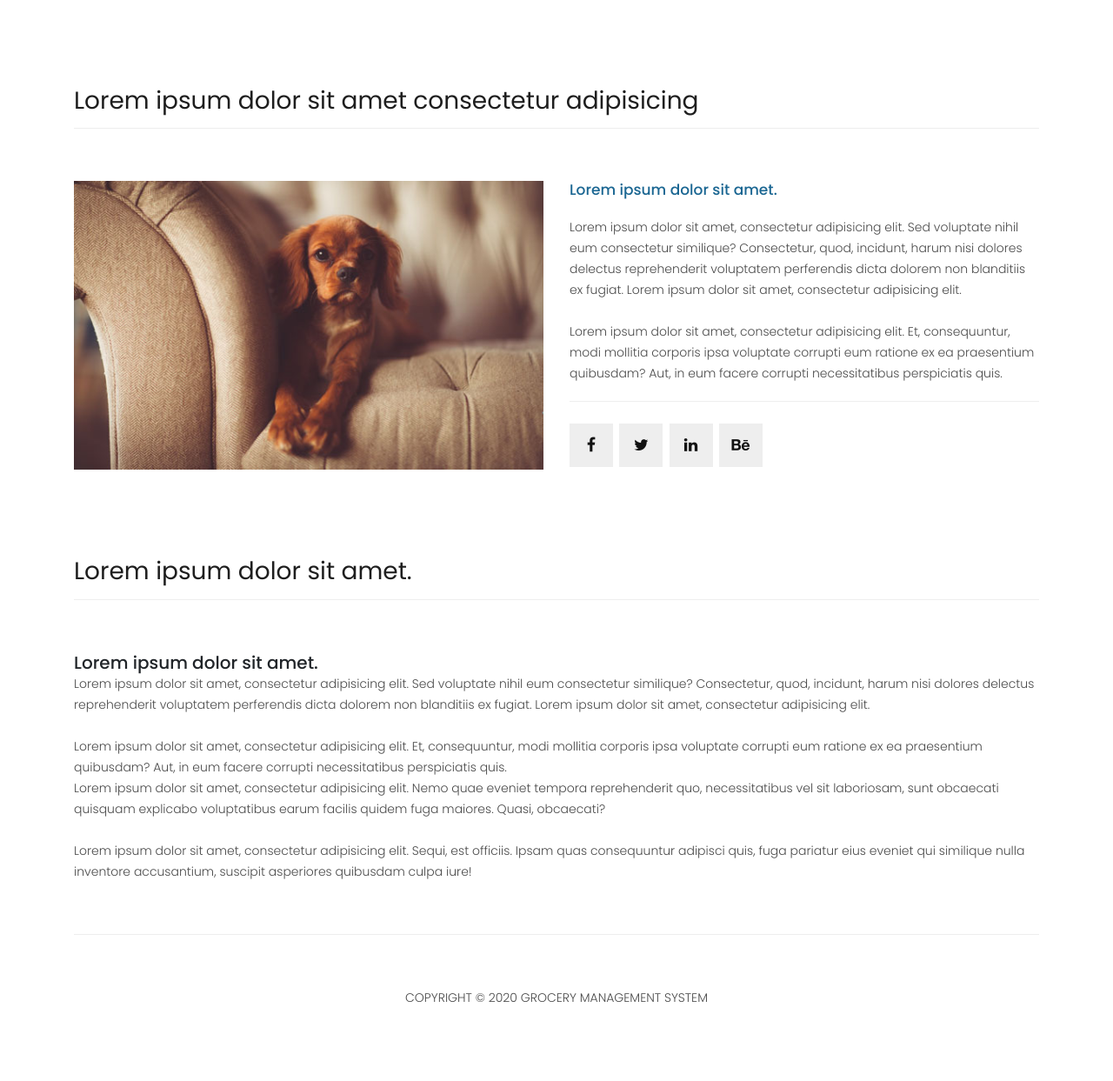
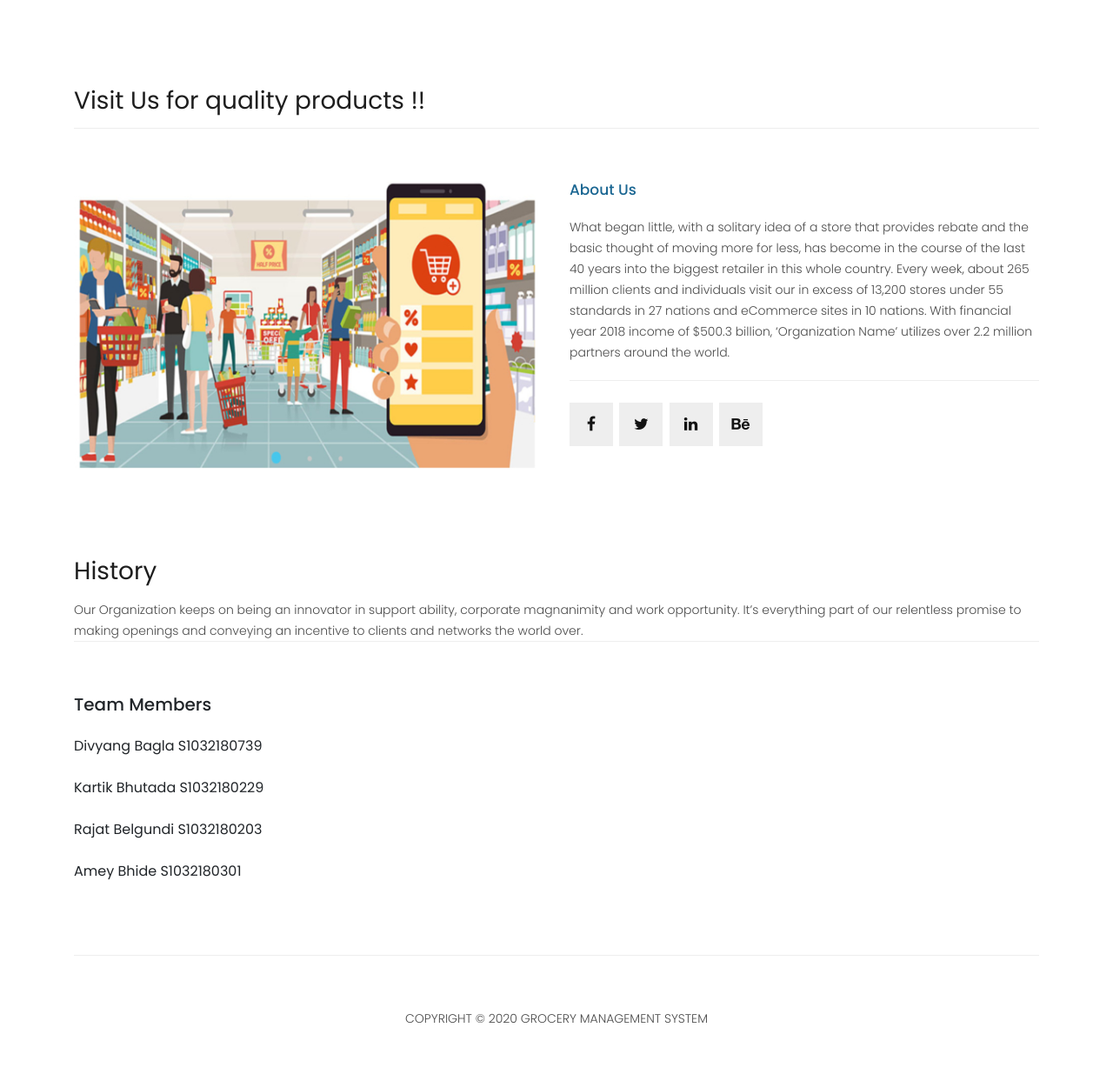
Before and after one commit to bagladivyang03/grocery-management, a Django app: page /grocery_management/about/ in a window 1280 px wide. Shown: the part 457-1700 px from the top of the page at 87% size. Before the commit the page ends 1609 px from the top, so only its background shows below. Run offline with Django 3.2, Linux system fonts and the light colour scheme; some libraries are stand-ins or nearby versions; some web fonts are replaced.

Commit message:
modified content of about and contact pages

```diff
--- a/grocery_management/templates/grocery_management/about.html
+++ b/grocery_management/templates/grocery_management/about.html
@@ -4,13 +4,13 @@
 {% block body_block %}
 
     <!-- Page Content -->
-    <div class="page-heading about-heading header-text" style="background-image: url(assets/images/heading-1-1920x500.jpg);">
+    <div class="page-heading about-heading header-text" style="background-image: url(/static/images/aboutus.jpg);">
         <div class="container">
           <div class="row">
             <div class="col-md-12">
               <div class="text-content">
-                <h4>about us</h4>
-                <h2>our company</h2>
+                <h4>About Us</h4>
+                <h2>Our Company</h2>
               </div>
             </div>
           </div>
@@ -23,18 +23,18 @@
           <div class="row">
             <div class="col-md-12">
               <div class="section-heading">
-                <h2>Lorem ipsum dolor sit amet consectetur adipisicing</h2>
+                <h2>Visit Us for quality products !!</h2>
               </div>
             </div>
             <div class="col-md-6">
               <div class="right-image">
-                <img src="assets/images/about-1-570x350.jpg" alt="">
+                <img src="/static/images/about1.jpg" alt="">
               </div>
             </div>
             <div class="col-md-6">
               <div class="left-content">
-                <h4>Lorem ipsum dolor sit amet.</h4>
-                <p>Lorem ipsum dolor sit amet, consectetur adipisicing elit. Sed voluptate nihil eum consectetur similique? Consectetur, quod, incidunt, harum nisi dolores delectus reprehenderit voluptatem perferendis dicta dolorem non blanditiis ex fugiat. Lorem ipsum dolor sit amet, consectetur adipisicing elit.<br><br>Lorem ipsum dolor sit amet, consectetur adipisicing elit. Et, consequuntur, modi mollitia corporis ipsa voluptate corrupti eum ratione ex ea praesentium quibusdam? Aut, in eum facere corrupti necessitatibus perspiciatis quis.</p>
+                <h4>About Us</h4>
+                <p>What began little, with a solitary idea of a store that provides rebate and the basic thought of moving more for less, has become in the course of the last 40 years into the biggest retailer in this whole country. Every week, about 265 million clients and individuals visit our in excess of 13,200 stores under 55 standards in 27 nations and eCommerce sites in 10 nations. With financial year 2018 income of $500.3 billion, ‘Organization Name’ utilizes over 2.2 million partners around the world.</p>
                 <ul class="social-icons">
                   <li><a href="#"><i class="fa fa-facebook"></i></a></li>
                   <li><a href="#"><i class="fa fa-twitter"></i></a></li>
@@ -53,14 +53,23 @@
           <div class="row">
             <div class="col-md-12">
               <div class="section-heading">
-                <h2>Lorem ipsum dolor sit amet.</h2>
+                <h2>History</h2>
+                <p>Our Organization keeps on being an innovator in support ability, corporate magnanimity and work opportunity. It’s everything part of our relentless promise to making openings and conveying an incentive to clients and networks the world over.</p>
               </div>
 
-              <h5>Lorem ipsum dolor sit amet.</h5>
+              <h5>Team Members</h5>
+              <ul>
+                <br>
+                <li>Divyang Bagla S1032180739</li>
+                <br>
+                <li>Kartik Bhutada S1032180229</li>
+                <br>
+                <li>Rajat Belgundi S1032180203</li>
+                <br>
+                <li>Amey Bhide S1032180301</li>
+                <br>
+              </ul>
 
-              <p>Lorem ipsum dolor sit amet, consectetur adipisicing elit. Sed voluptate nihil eum consectetur similique? Consectetur, quod, incidunt, harum nisi dolores delectus reprehenderit voluptatem perferendis dicta dolorem non blanditiis ex fugiat. Lorem ipsum dolor sit amet, consectetur adipisicing elit.<br><br>Lorem ipsum dolor sit amet, consectetur adipisicing elit. Et, consequuntur, modi mollitia corporis ipsa voluptate corrupti eum ratione ex ea praesentium quibusdam? Aut, in eum facere corrupti necessitatibus perspiciatis quis.</p>
-
-              <p>Lorem ipsum dolor sit amet, consectetur adipisicing elit. Nemo quae eveniet tempora reprehenderit quo, necessitatibus vel sit laboriosam, sunt obcaecati quisquam explicabo voluptatibus earum facilis quidem fuga maiores. Quasi, obcaecati? <br><br> Lorem ipsum dolor sit amet, consectetur adipisicing elit. Sequi, est officiis. Ipsam quas consequuntur adipisci quis, fuga pariatur eius eveniet qui similique nulla inventore accusantium, suscipit asperiores quibusdam culpa iure!</p>
             </div>
           </div>
         </div>
--- a/grocery_management/templates/grocery_management/base.html
+++ b/grocery_management/templates/grocery_management/base.html
@@ -20,7 +20,6 @@
     <link rel="stylesheet" href="{% static 'css/fontawesome.css' %}">
     <link rel="stylesheet" href="{% static 'css/style.css' %}">
     <link rel="stylesheet" href="{% static 'css/owl.css' %}">
-
   </head>
 
   <body>
@@ -39,7 +38,7 @@
     <header class="">
       <nav class="navbar navbar-expand-lg">
         <div class="container">
-          <a class="navbar-brand" href="index.html"><h2>Grocery Management <em>System</em></h2></a>
+          <a class="navbar-brand" href="{% url 'grocery_management:homepage' %}"><h2>Grocery Management <em>System</em></h2></a>
           <button class="navbar-toggler" type="button" data-toggle="collapse" data-target="#navbarResponsive" aria-controls="navbarResponsive" aria-expanded="false" aria-label="Toggle navigation">
             <span class="navbar-toggler-icon"></span>
           </button>
@@ -60,7 +59,7 @@
 
                     <div class="dropdown-menu">
                       <a class="dropdown-item" href="{% url 'grocery_management:aboutus' %}">About Us</a>
-                      <a class="dropdown-item" href="terms.html">View Profile</a>
+                      <a class="dropdown-item" href="{% url 'grocery_management:viewprofile' %}">View Profile</a>
                       <a class="dropdown-item" href="{% url 'logout' %}">Logout</a>
                     </div>
                 </li>
--- a/grocery_management/templates/grocery_management/contactus.html
+++ b/grocery_management/templates/grocery_management/contactus.html
@@ -5,12 +5,11 @@
 
 
     <!-- Page Content -->
-    <div class="page-heading contact-heading header-text" style="background-image: url(assets/images/heading-4-1920x500.jpg);">
+    <div class="page-heading contact-heading header-text" style="background-image: url(/static/images/contactus.jpg);">
         <div class="container">
           <div class="row">
             <div class="col-md-12">
               <div class="text-content">
-                <h4>Lorem ipsum dolor</h4>
                 <h2>Contact Us</h2>
               </div>
             </div>
@@ -35,7 +34,7 @@
       4. Copy only URL and paste it within the src="" field below
   -->
               <div id="map">
-                <iframe src="https://maps.google.com/maps?q=Av.+L%C3%BAcio+Costa,+Rio+de+Janeiro+-+RJ,+Brazil&t=&z=13&ie=UTF8&iwloc=&output=embed" width="100%" height="330px" frameborder="0" style="border:0" allowfullscreen></iframe>
+                <iframe src="https://maps.google.com/maps?q=Pune&t=k&z=13&ie=UTF8&iwloc=&output=embed" width="100%" height="330px" frameborder="0" style="border:0" allowfullscreen></iframe>
               </div>
             </div>
             <div class="col-md-4">
--- a/grocery_management/urls.py
+++ b/grocery_management/urls.py
@@ -12,4 +12,5 @@ urlpatterns = [
     path('home/',views.HomePageView.as_view(),name='homepage'),
     # path('contactus/',views.ContactUsView.as_view(),name='contactus'),
     path('contactus/',views.contact_us,name='contactus'),
+    # path('viewprofile/',views.view_profile.as_view(),name='viewprofile'),
 ]
--- a/grocery_management/views.py
+++ b/grocery_management/views.py
@@ -91,3 +91,7 @@ def contact_us(request):
         contact_us_form = ContactUsForm()
 
     return render(request,'grocery_management/contactus.html',{'contact_us_form' : contact_us_form,'message_sent':message_sent})
+
+
+# class view_profile(TemplateView):
+#     template_name = 'grocery_management/viewprofile.html'
```
Also changed, not shown: grocery_management/templates/grocery_management/homepage.html (+14 -14 lines), groceryapp/settings.py (+8 -0 lines), grocery_management/static/images/about1.jpg (added), grocery_management/static/images/aboutus.jpg (added), grocery_management/static/images/contactus.jpg (added).
